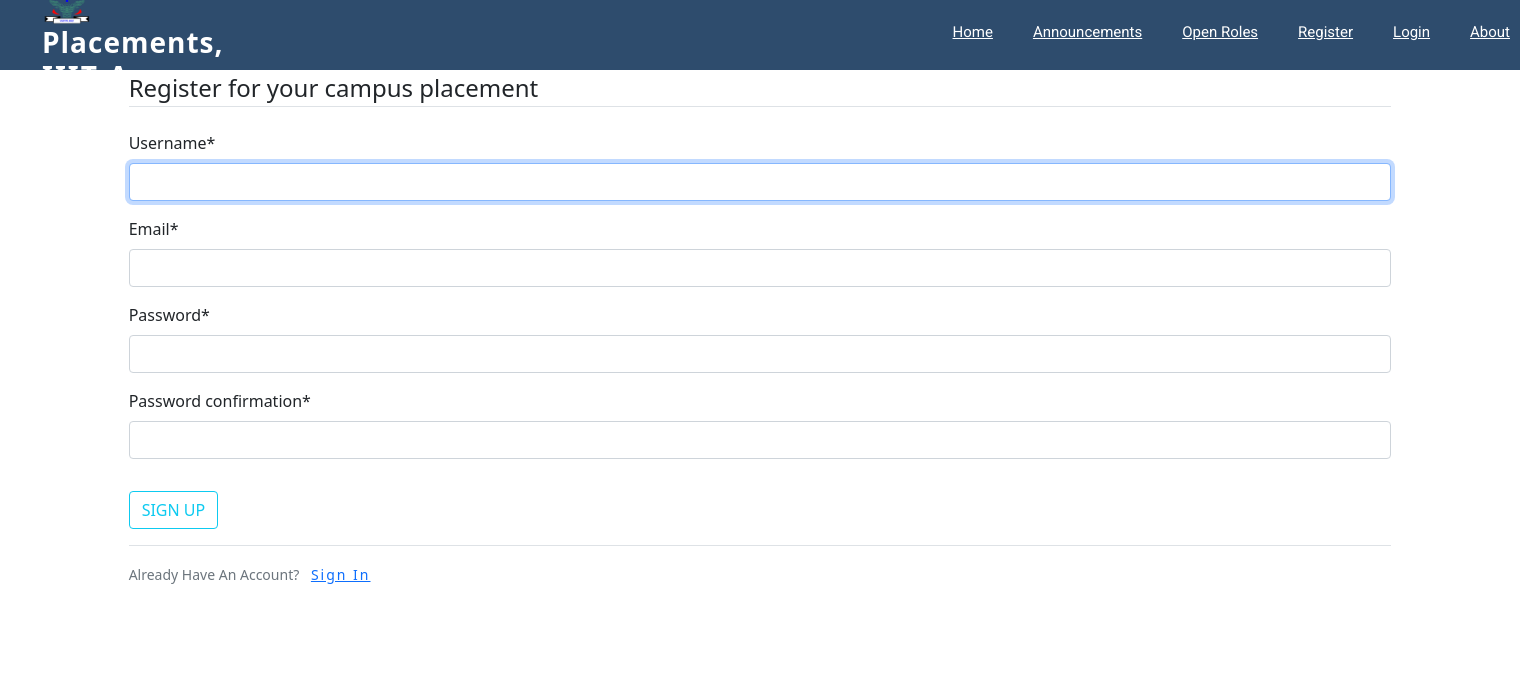
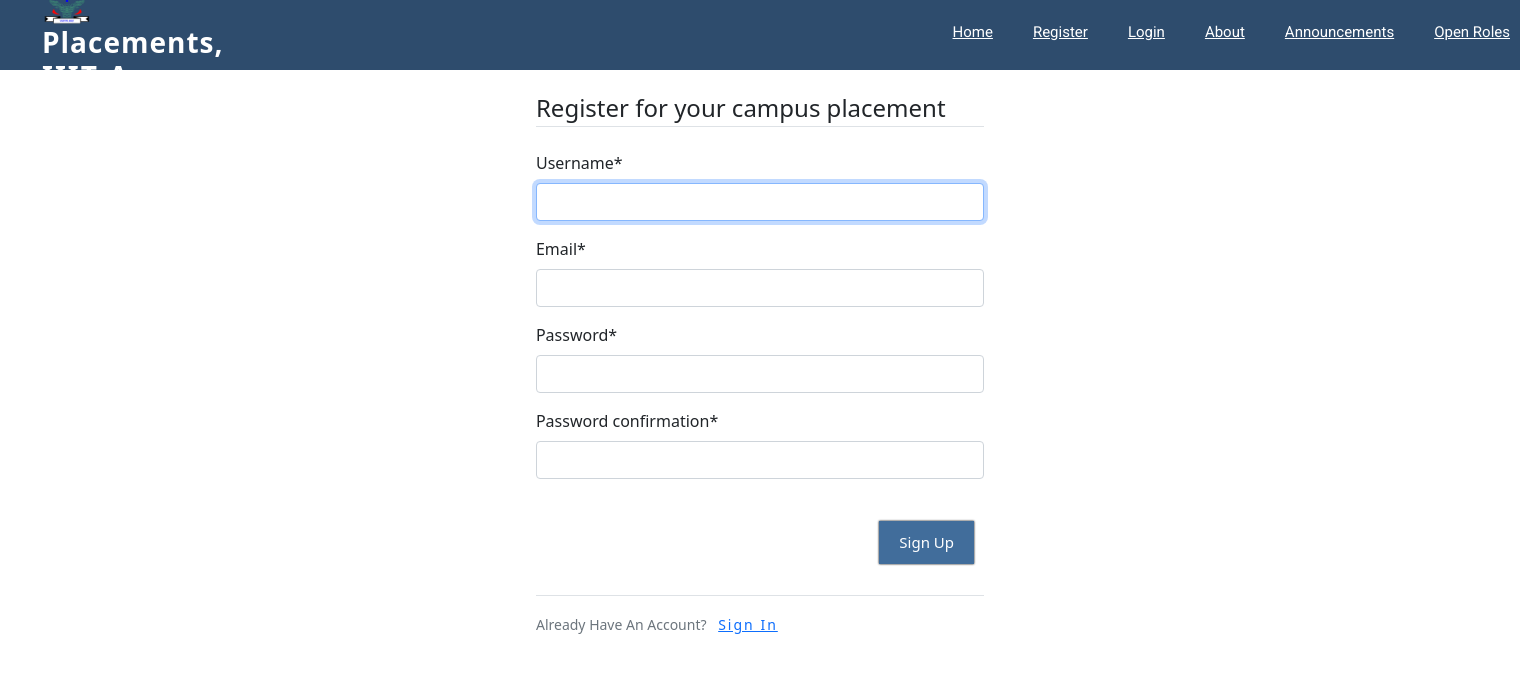
Before and after one commit to Tarunasudani/placement_portal, a Django app: page /register/ in a window 1520 px wide. Shown: the top 673 px of the page. Run offline with Django 3.2, Linux system fonts and the light colour scheme; some libraries are stand-ins or nearby versions.

Commit message:
Form frontend

```diff
--- a/placement/static/placement/style.css
+++ b/placement/static/placement/style.css
@@ -1656,3 +1656,25 @@ section {
   -webkit-font-smoothing: antialiased;
   -moz-osx-font-smoothing: grayscale;
 }
+
+#forms{
+  margin-top: 20px;
+}
+
+.button_login{
+  font-size: 15px;
+  padding: 10px 20px;
+  background: #416d9b;
+  border: unset;
+  color: #fff;
+  cursor: pointer;
+  box-shadow: 0 0 2px #000;
+  outline: 0;
+  position: relative;
+  margin: 10px;
+  float: right;
+}
+
+.space{
+  margin-top: 100px;
+}
--- a/placement/templates/placement/header.html
+++ b/placement/templates/placement/header.html
@@ -104,8 +104,7 @@
     <nav id="navbar" class="navbar">
         <ul>
         <li><a class="{% if request.path == '/' %} active {% endif%}" href="/">Home</a></li>
-        <li><a  class="{% if request.path == '/announcement/' %} active {% endif %}" href="/announcement/">Announcements</a></li>
-        <li><a  class="{% if request.path == '/show_company/' %} active {% endif %}" href="/show_company/">Open roles</a></li>
+
         {% if user.is_authenticated %}
             <li>
                 <a href="{{ job_offers_url }}" class="{% if request.path == job_offers_url %} active {% endif%}">Job Offers</a>
@@ -126,6 +125,8 @@
             <li><a href=" {{ login_url }}" class="{% if request.path == login_url %} active {% endif%}">Login</a></li>
             <li><a href="/show_campus/" class="{% if request.path == '/show_campus/' %} active {% endif%}">About</a></li>
         {% endif %}
+        <li><a  class="{% if request.path == '/announcement/' %} active {% endif %}" href="/announcement/">Announcements</a></li>
+        <li><a  class="{% if request.path == '/show_company/' %} active {% endif %}" href="/show_company/">Open roles</a></li>
     </ul>
     </nav>
 </div>
--- a/users/templates/users/register.html
+++ b/users/templates/users/register.html
@@ -1,23 +1,32 @@
 {% extends "placement/header.html" %}
 {% load crispy_forms_tags %}
 {% block content %}
+<div class="col-sm-9 col-md-7 col-lg-5 mx-auto">
+<div class="container" id="forms">
     <div class="content-section">
         <form method="POST">
             {% csrf_token %}
             <fieldset class="form-group">
+
                 <legend class="border-bottom mb-4">Register for your campus placement</legend>
                 {{ form|crispy }}
             </fieldset>
             <div class="form-group">
-                <button class="btn btn-outline-info" type="submit">Sign Up</button>
+                <button type="submit" class="button_login">Sign Up</button>
             </div>
         </form>
+        <div class="space">
+
+        </div>
         <div class="border-top pt-3">
             <small class="text-muted">
                 Already Have An Account? <a class="ml-2" href="{% url 'login' %}">Sign In</a>
             </small>
         </div>
     </div>
+        </div>
+    </div>
+</div>
 {% endblock content %}
 {% block javascript %}
 <script>
```
Also changed, not shown: placement/templates/placement/index.html (+6 -6 lines), users/templates/users/login.html (+6 -4 lines), db.sqlite3.
